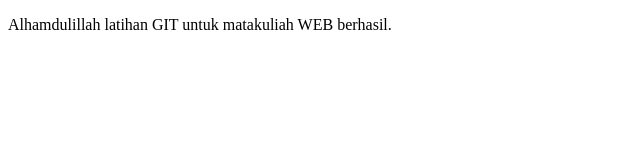
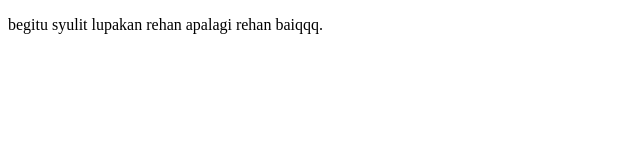
Before and after one commit to yandzar/Latihan-git1, a plain HTML site: page index.html in a window 1280 px wide. Shown: the whole page, without its empty margins (0-640 px from the left). Drawn offline with Linux system fonts and the light colour scheme.

Commit message:
penambahan isi index.html

```diff
--- a/index.html
+++ b/index.html
@@ -7,6 +7,6 @@
     <title>Document</title>
 </head>
 <body>
-    <p> Alhamdulillah latihan GIT untuk matakuliah WEB berhasil.</p>
+    <p> begitu syulit lupakan rehan apalagi rehan baiqqq.</p>
 </body>
 </html>
```
